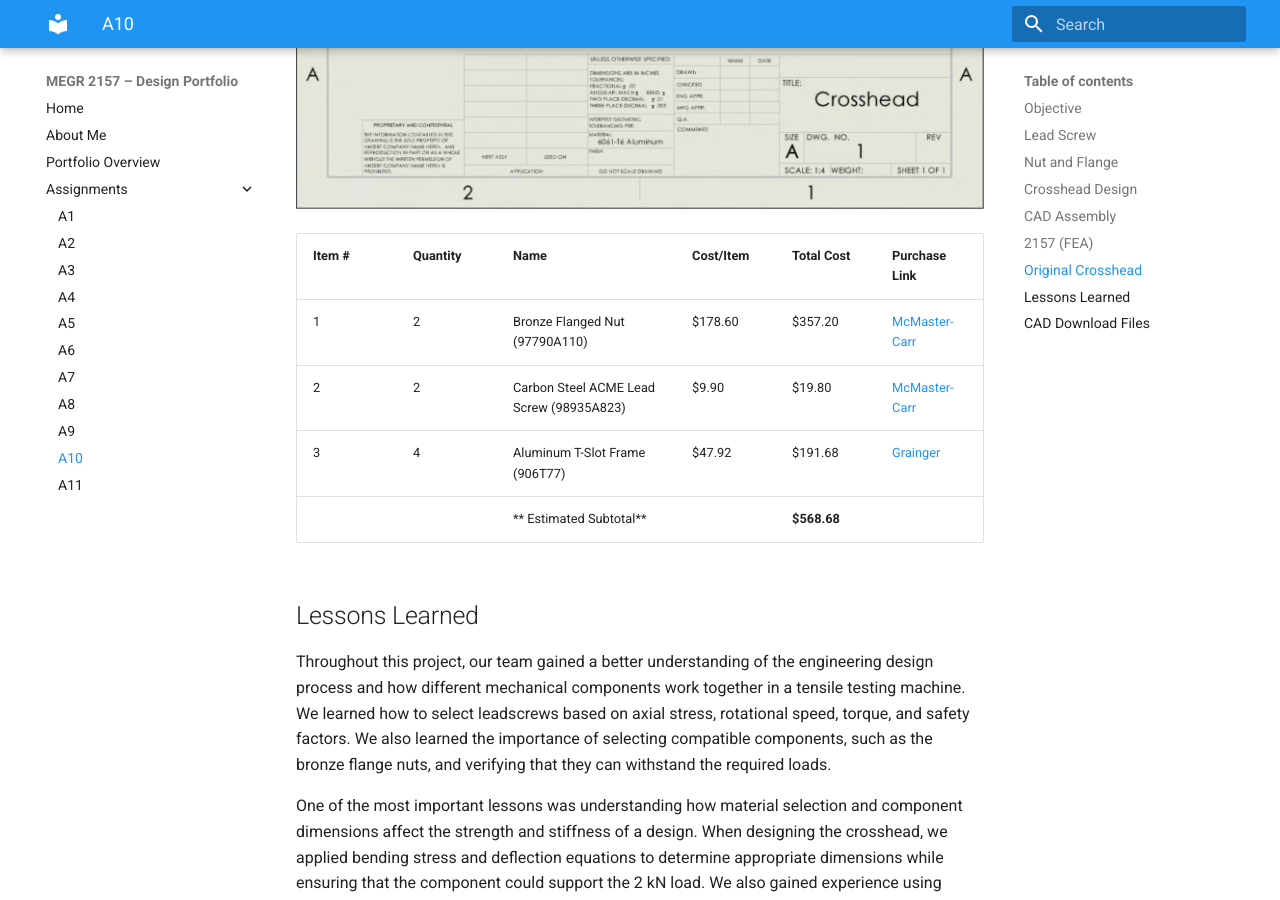
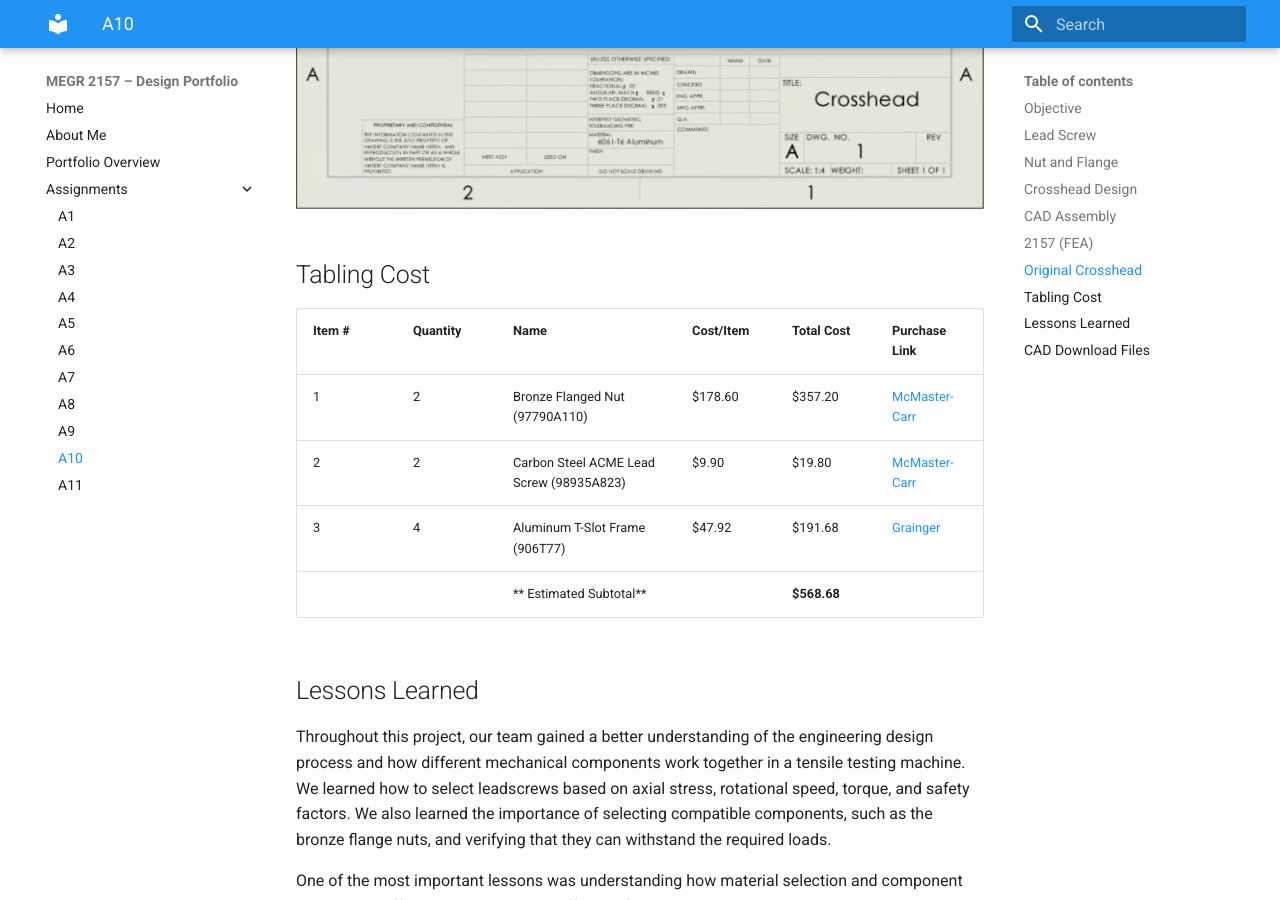
Before and after one commit to jcasillaspad/MEGR2157-Portfolio, an MkDocs documentation site: the page built from docs/assignments/A10/index.md, in a window 1280 px wide and 900 px high, scrolled down 16229 px. Built offline with MkDocs 1.6.1 and Material for MkDocs 9.7.7, drawn with Linux system fonts in a browser that asks for light colours.

Commit message:
Add tabling cost section to index.md
Added a tabling cost section with item details.

```diff
--- a/docs/assignments/A10/index.md
+++ b/docs/assignments/A10/index.md
@@ -154,6 +154,8 @@ This showed that the modified crosshead maintained nearly the same stiffness whi
 
 ![Crosshead drawing](crossheaddrawing.png)
 
+## Tabling Cost
+
 | Item # | Quantity | Name | Cost/Item | Total Cost | Purchase Link |
 |---|---|---|---|---|---|
 | 1 | 2 | Bronze Flanged Nut (97790A110) | $178.60 | $357.20 | [McMaster-Carr](https://www.mcmaster.com/97790A110) |
```
